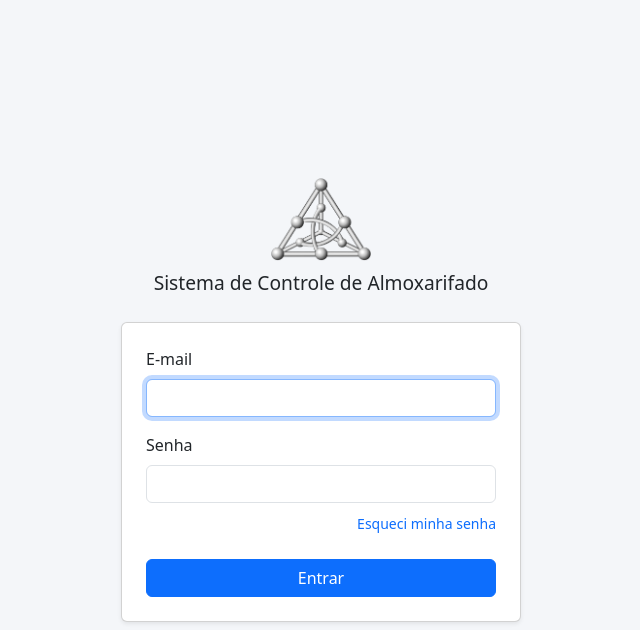
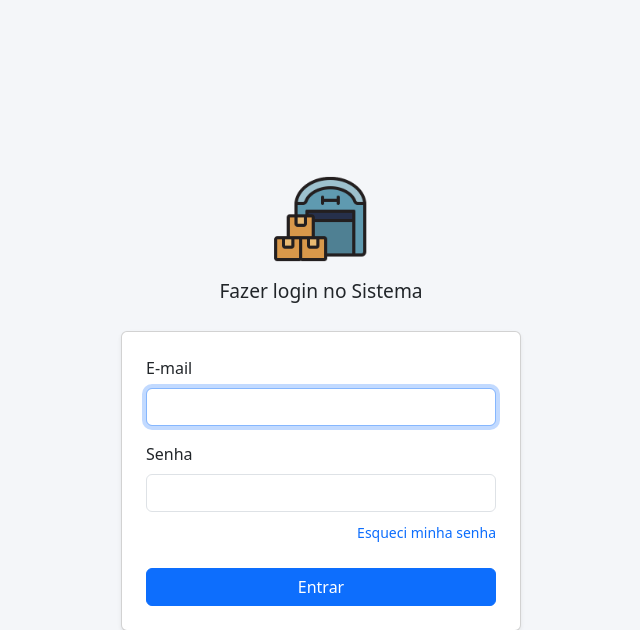
Before and after one commit to heraldolmr84/almoxarifado, a PHP site: page /public/ in a window 1280 px wide. Shown: the top 630 px of the page, without its empty margins (319-959 px from the left). Run offline with PHP 8.4, Linux system fonts and the light colour scheme.

Commit message:
Melhorias na tela de login

```diff
--- a/src/Views/auth/login.php
+++ b/src/Views/auth/login.php
@@ -29,8 +29,8 @@
 <body>
 
     <div style="text-align: center;">
-        <img src="assets/img/grafo_facom.png" alt="Logo Facom" style="max-width: 100px; margin-bottom: 10px;">
-        <h4 style="font-size: 1.2em">Sistema de Controle de Almoxarifado</h4>
+        <img src="assets/img/logo.png" alt="Logo Facom" style="max-width: 100px; margin-bottom: 10px;">
+        <h4 style="font-size: 1.2em">Fazer login no Sistema</h4>
     </div>
 
     <div class="card card-login shadow-sm">
```
